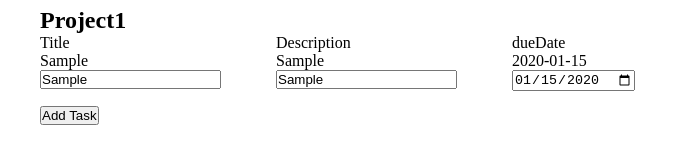
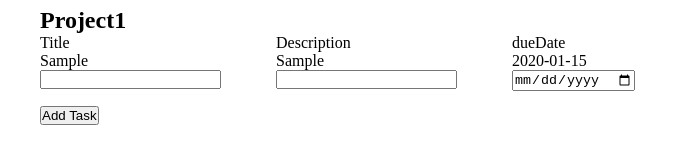
Before and after one commit to Gham556/To-do-List-, a website built with webpack: page dist/index.html in a window 1280 px wide. Both pictures are taken after typing "Sample", "Sample", "2020-01-15" into the empty fields and a click on the button "Add Task". Shown: the part 123-286 px from the top of the page, 10-685 px from the left. Built offline with nearby package versions, Linux system fonts and the light colour scheme.

Commit message:
adds listener that clears form field- bug is printing same values onto page

```diff
--- a/src/index.js
+++ b/src/index.js
@@ -6,7 +6,7 @@ const TEXT = document.createElement('p');
 const variables = document.querySelectorAll('.input');
 const addItemButton = document.querySelector('#fillRow');
 const dropwDown = document.querySelector('select');
-let test;
+const form = document.querySelector('form');
 
 
 
@@ -24,3 +24,7 @@ const currentItem = function (title, description, dueDate, priority, notes) {
 
 addItemButton.addEventListener('click', addItem);
 addItemButton.addEventListener('click', addRow);
+const clearFormField = addItemButton.addEventListener('click', () => {
+    form.reset();
+    console.log('test')
+})
```
Also changed, not shown: dist/bundle.js, dist/index.html.
